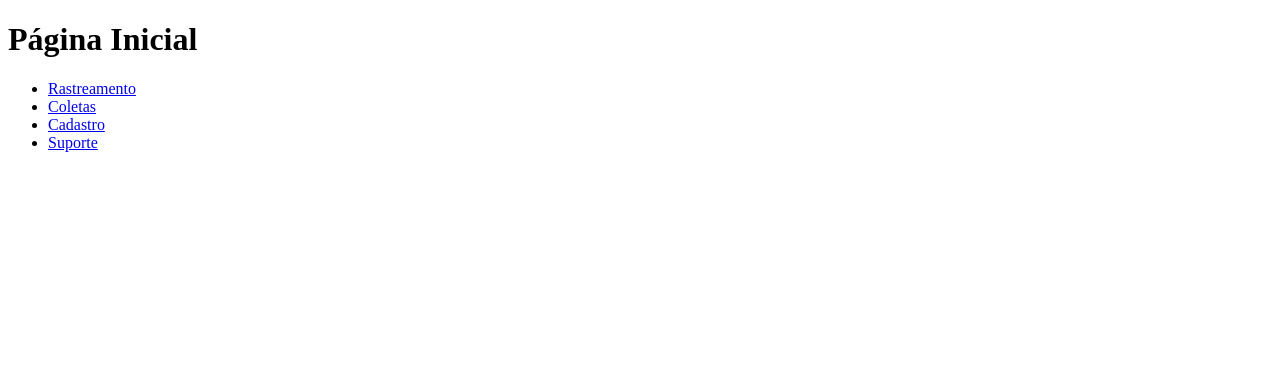
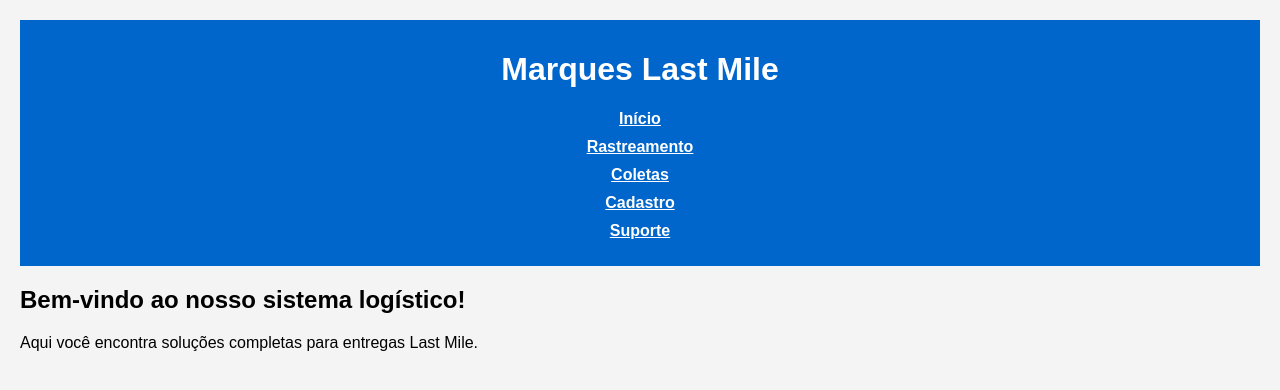
Before and after one commit to AdilsonMarques900/speedgo-site, a plain HTML site: page index.html in a window 1280 px wide. Drawn offline with Linux system fonts and the light colour scheme; files that its build step writes are made by us from their sources.

Commit message:
Add files via upload

```diff
--- a/index.html
+++ b/index.html
@@ -1,17 +1,28 @@
 
 <!DOCTYPE html>
-<html>
+<html lang="pt-BR">
 <head>
-  <meta charset='UTF-8'>
-  <title>Marques Last Mile</title>
+    <meta charset="UTF-8">
+    <meta name="viewport" content="width=device-width, initial-scale=1.0">
+    <title>Marques Last Mile</title>
+    <link rel="stylesheet" href="css/style.css">
 </head>
 <body>
-  <h1>Página Inicial</h1>
-  <ul>
-    <li><a href='rastreamento.html'>Rastreamento</a></li>
-    <li><a href='coletas.html'>Coletas</a></li>
-    <li><a href='cadastro.html'>Cadastro</a></li>
-    <li><a href='suporte.html'>Suporte</a></li>
-  </ul>
+    <header>
+        <h1>Marques Last Mile</h1>
+        <nav>
+            <ul>
+                <li><a href="index.html">Início</a></li>
+                <li><a href="rastreamento.html">Rastreamento</a></li>
+                <li><a href="coletas.html">Coletas</a></li>
+                <li><a href="cadastro.html">Cadastro</a></li>
+                <li><a href="suporte.html">Suporte</a></li>
+            </ul>
+        </nav>
+    </header>
+    <main>
+        <h2>Bem-vindo ao nosso sistema logístico!</h2>
+        <p>Aqui você encontra soluções completas para entregas Last Mile.</p>
+    </main>
 </body>
 </html>
```
Also changed, not shown: cadastro.html (+1 -6 lines), coletas.html (+1 -6 lines), rastreamento.html (+1 -6 lines), suporte.html (+1 -6 lines).
